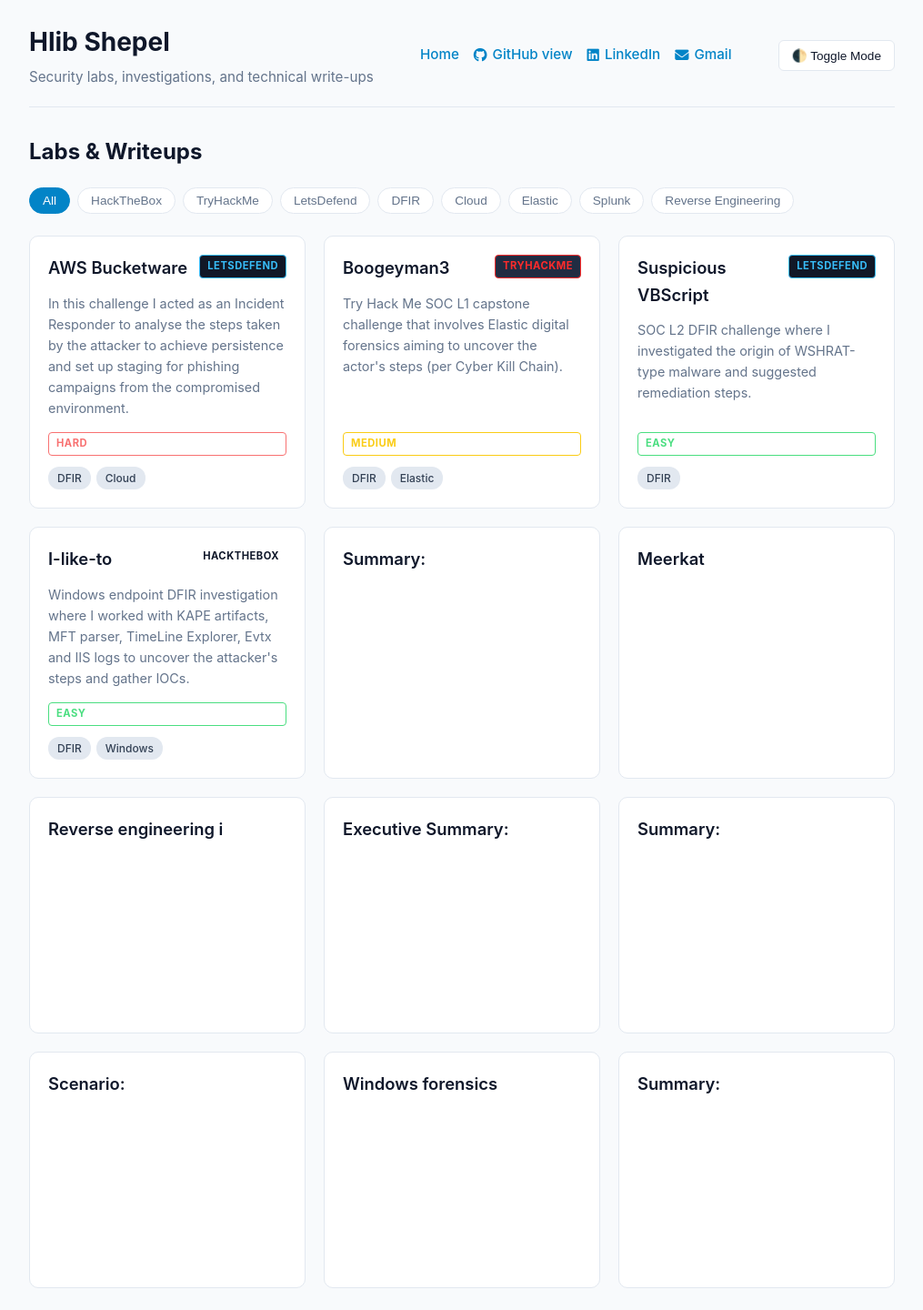
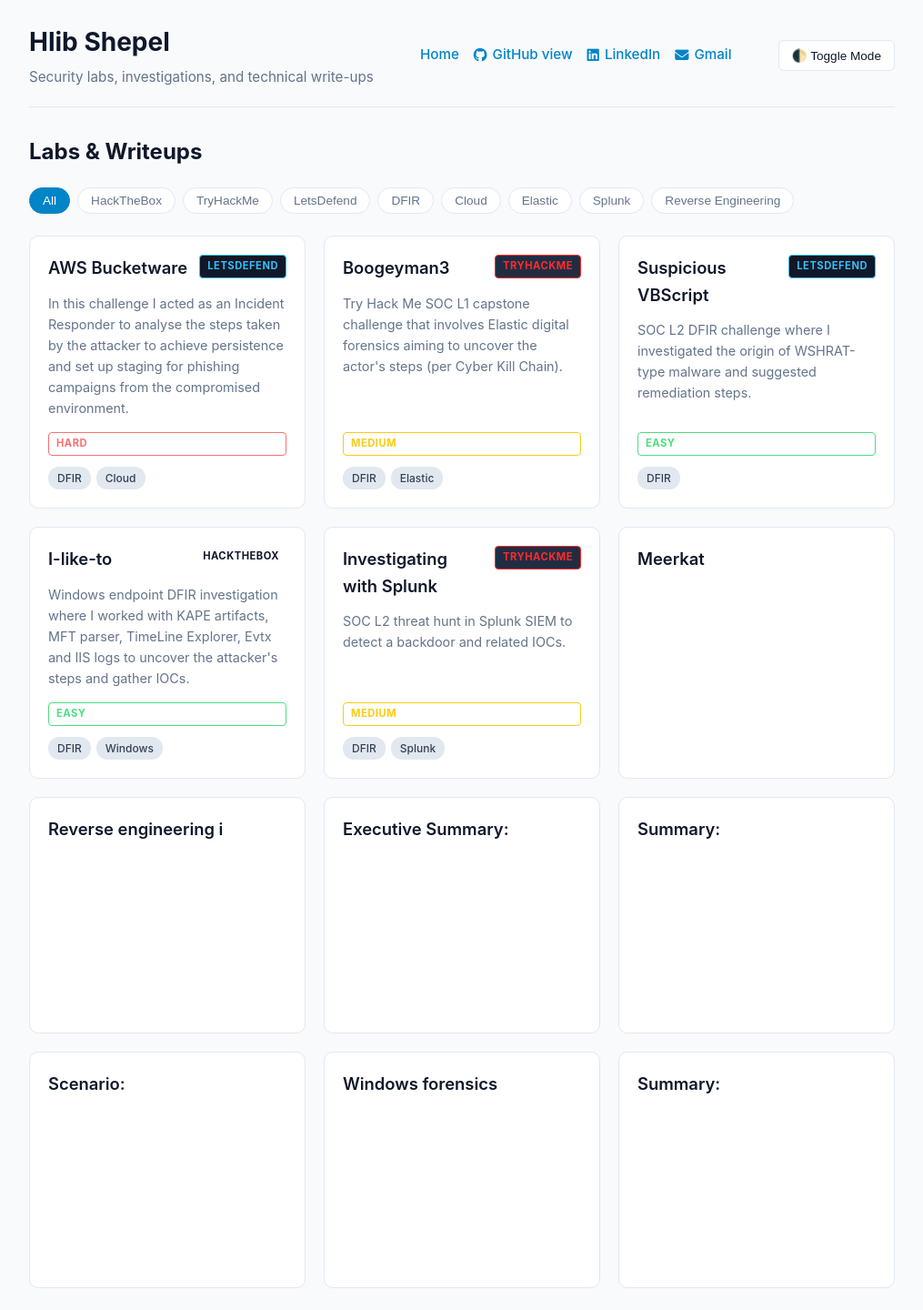
Before and after one commit to Glebius01/Glebius01.github.io, a Jekyll site: the page built from index.html, in a window 1280 px wide. Shown: the whole page at 91% size, without its empty margins (132-1147 px from the left). Built offline with Jekyll 4.4.1, drawn with Linux system fonts in a browser that asks for light colours.

Commit message:
Update metadata in Investigating with Splunk.md
Added metadata and description for the Splunk investigation lab.

```diff
--- a/Labs/Investigating with Splunk.md
+++ b/Labs/Investigating with Splunk.md
@@ -1,3 +1,14 @@
+---
+layout: default
+title: Investigating with Splunk
+platform: TryHackMe
+difficulty: Medium
+skills:
+- DFIR
+- Splunk
+description: "SOC L2 threat hunt in Splunk SIEM to detect a backdoor and related IOCs."
+---
+
 ### Summary:
 
 Medium difficulty investigation using Splunk on TryHackMe. <a href="https://tryhackme.com/room/investigatingwithsplunk" target="_blank" rel="noopener noreferrer">Link to this challenge</a>
```
